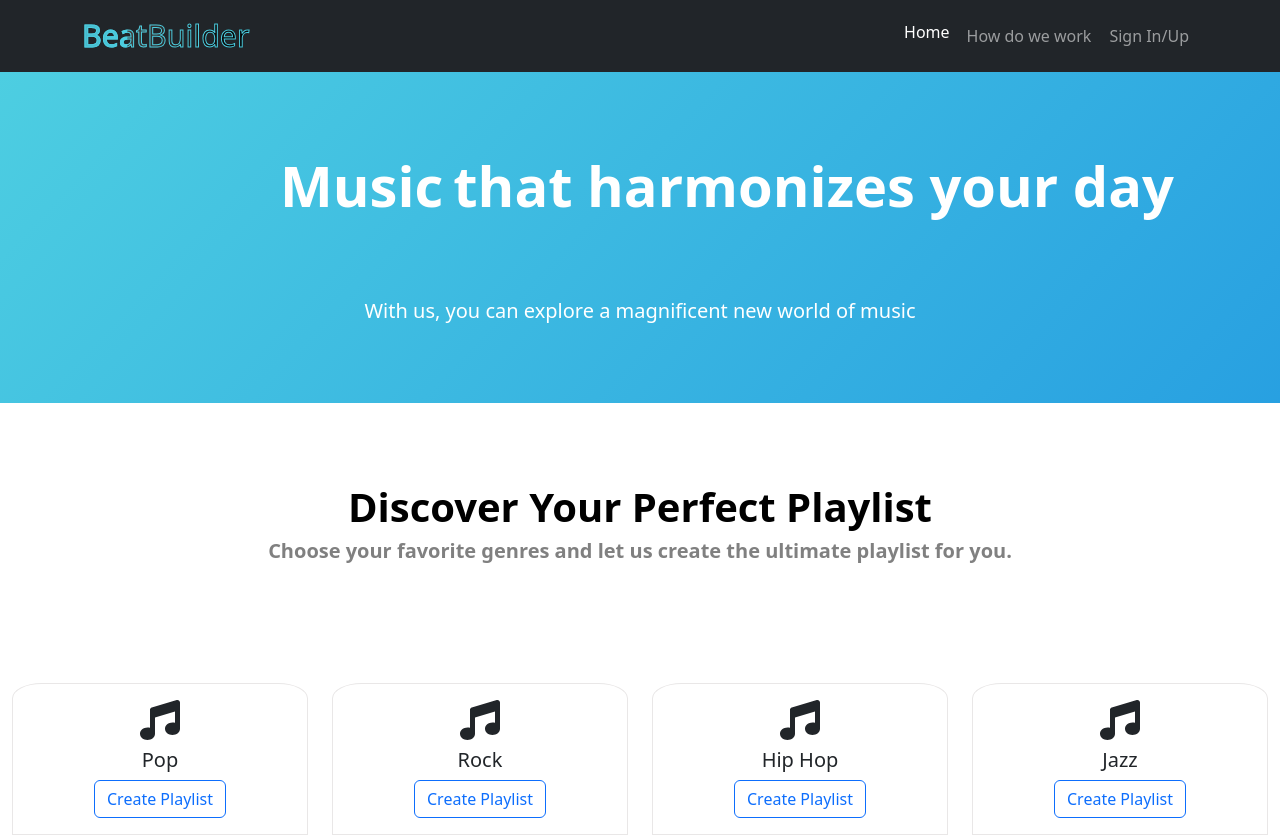
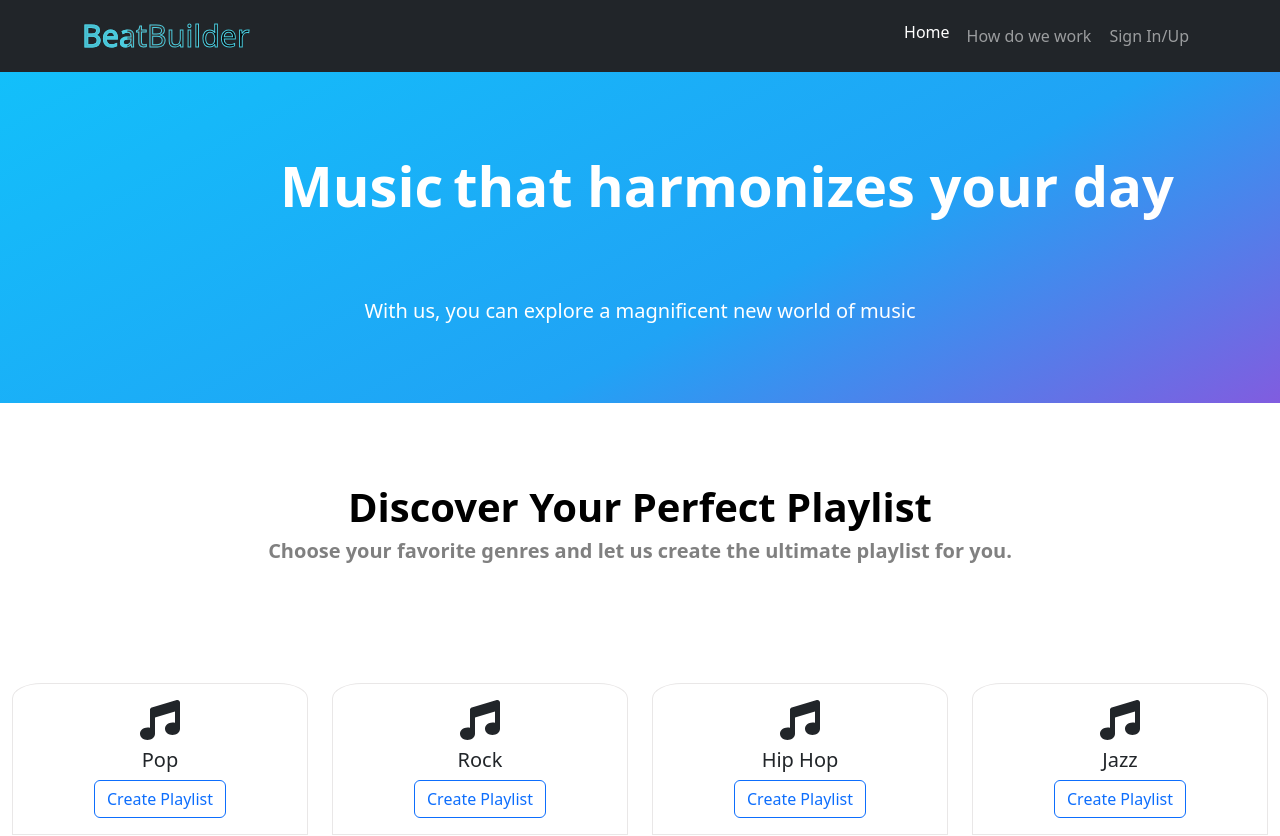
Before and after one commit to nandolopez7/beatbuilder, a React (Create React App) app in the folder beatbuilder-front/: page / in a window 1280 px wide. Shown: the top 836 px of the page. Built offline with nearby package versions, Linux system fonts and the light colour scheme.

Commit message:
New bg gradient added

```diff
--- a/beatbuilder-front/src/css/navbar_initial_page_style.css
+++ b/beatbuilder-front/src/css/navbar_initial_page_style.css
@@ -20,6 +20,22 @@
   background-size: 200%;
   -webkit-background-clip: text;
   animation: move 30s linear infinite;
+}
+
+.neon-bg {
+  transition: .3s linear;
+  background-image: linear-gradient(to bottom right, #0ccdfd, #20a3f5, #ff00c3, black);
+  background-size: 200%;
+  animation: move-bg 20s linear infinite;
+}
+
+@keyframes move-bg {
+  0%, 100% {
+    background-position: 100% 100%;
+  }
+  50% {
+    background-position: 0 0;
+  }
 }
 
 @keyframes move {
--- a/beatbuilder-front/src/pages/initial_page.jsx
+++ b/beatbuilder-front/src/pages/initial_page.jsx
@@ -10,10 +10,9 @@ export function InitialPage() {
   return (
     <>
       <NavbarInitialPage/>
-      <Container
+      <Container className="neon-bg"
         fluid
         style={{
-          backgroundImage: "linear-gradient(to bottom right, #4dcee1, #1184e1)",
           color: "#ffffff",
         }}
       >
--- a/beatbuilder-front/src/pages/sign_page.jsx
+++ b/beatbuilder-front/src/pages/sign_page.jsx
@@ -1,8 +1,10 @@
 import { NavbarInitialPage } from "../components/navbar_initial_page_component";
+import Footer from "../components/footer_component";
 export function SignInPage() {
   return (
     <>
       <NavbarInitialPage />
+      <Footer />
     </>
   );
 }
```
